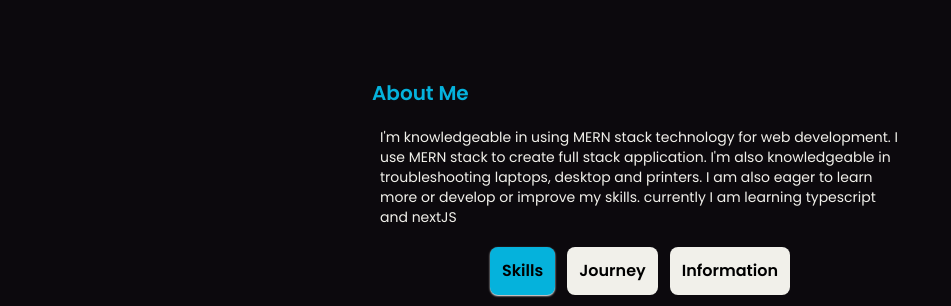
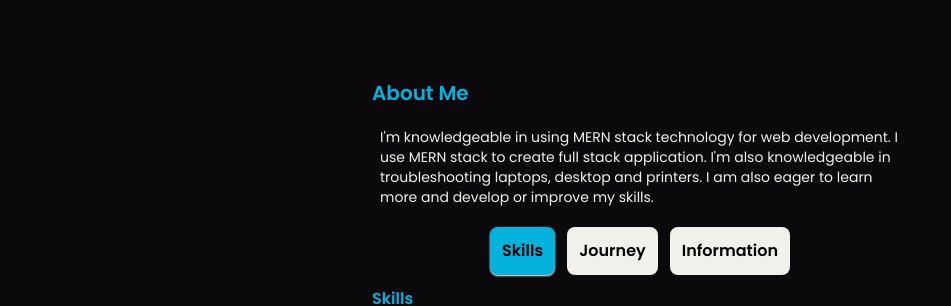
Before and after one commit to Phol16/PortfolioV2, a React (Vite) app: page / in a window 1280 px wide. Shown: the part 2020-2326 px from the top of the page, without its empty margins (0-951 px from the left). Built offline with nearby package versions, Linux system fonts and the light colour scheme.

Commit message:
updated about me info

```diff
--- a/src/components/About.tsx
+++ b/src/components/About.tsx
@@ -15,7 +15,7 @@ const About = () => {
   return (
     <div className='px-5 flex flex-col w-fit m-auto my-15 max-w-xl' id='About'>
       <h1 className='font-semibold text-primaryTextColor text-xl my-5'>About Me</h1>
-      <p className=' text-xs md:text-sm px-2 self-center max-w-xl'>I'm knowledgeable in using MERN stack technology for web development. I use MERN stack to create full stack application. I'm also knowledgeable in troubleshooting laptops, desktop and printers. I am also eager to learn more or develop or improve my skills. currently I am learning typescript and nextJS</p>
+      <p className=' text-xs md:text-sm px-2 self-center max-w-xl'>I'm knowledgeable in using MERN stack technology for web development. I use MERN stack to create full stack application. I'm also knowledgeable in troubleshooting laptops, desktop and printers. I am also eager to learn more and develop or improve my skills.</p>
       <main className='text-black font-semibold flex flex-col gap-3 my-5'>
         <section className='flex gap-3 justify-center'>
           {buttonDetails.map((element, index) => {
```
